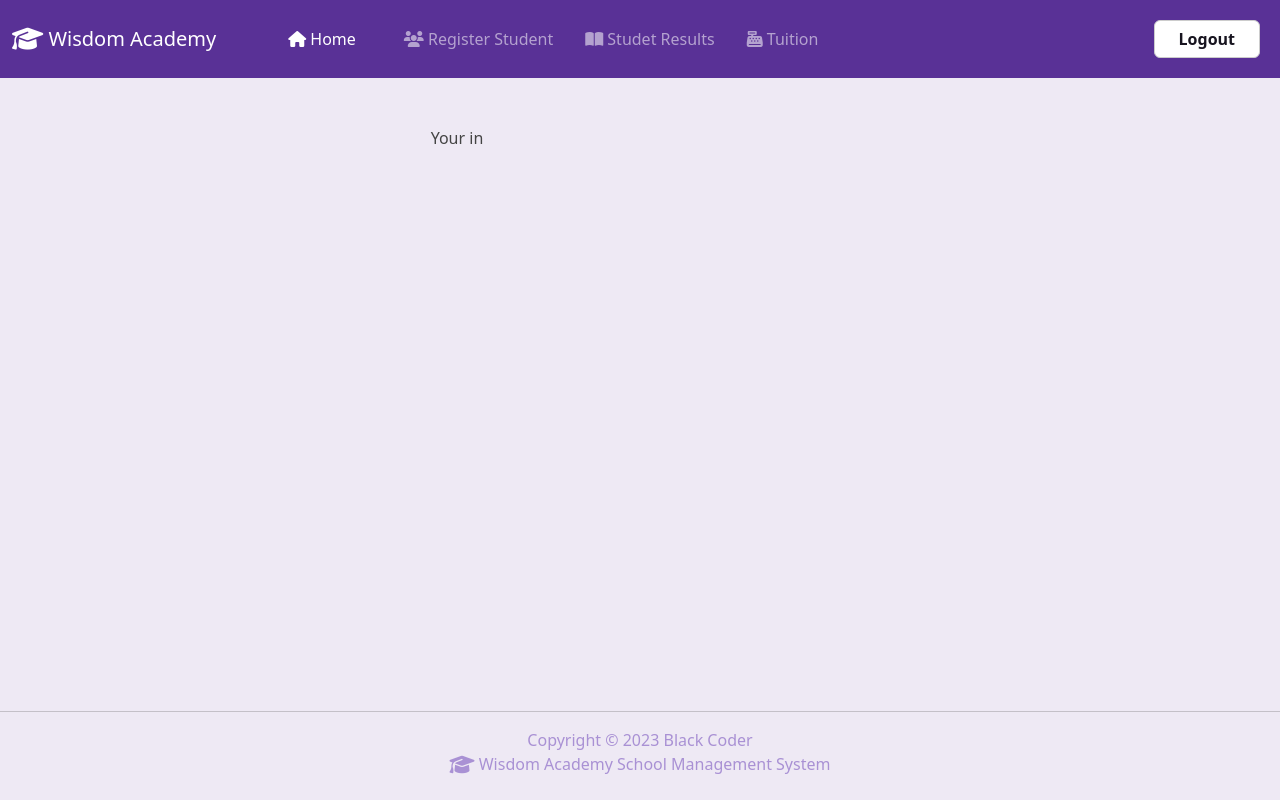
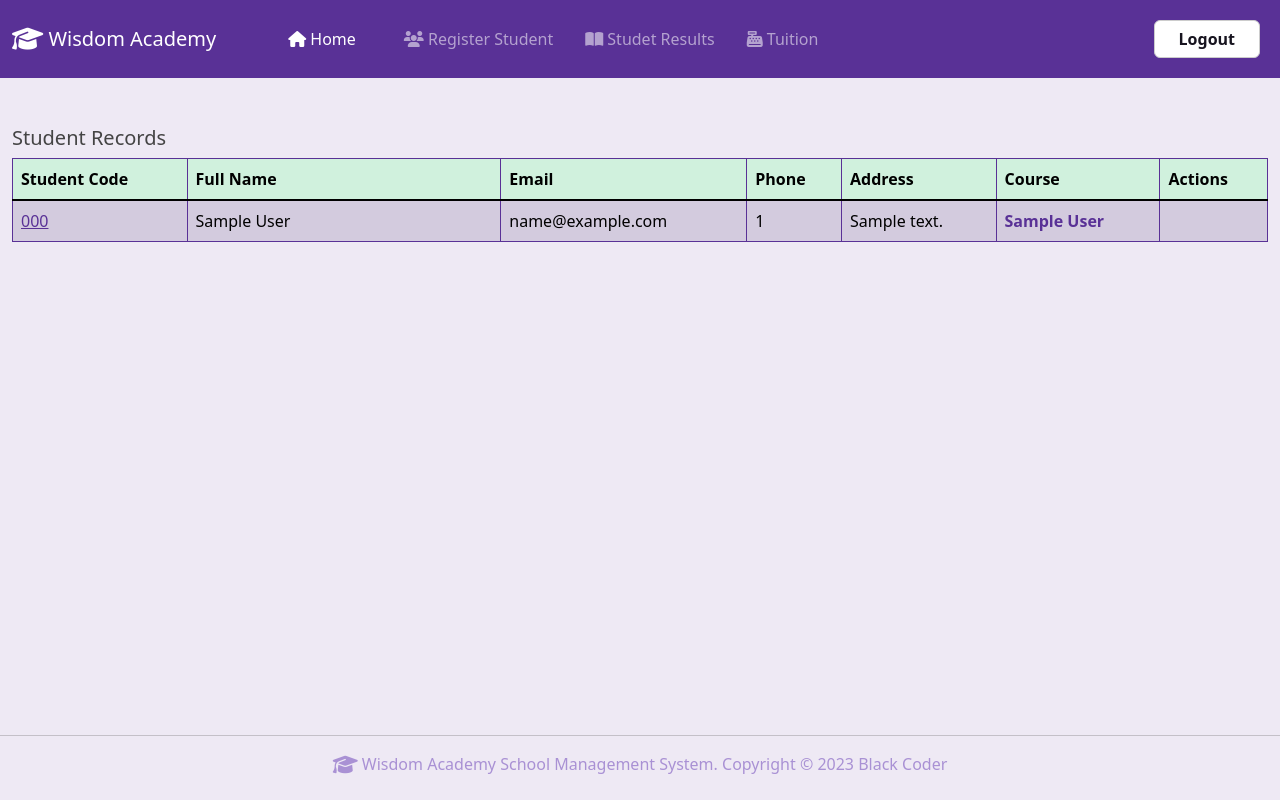
Before and after one commit to BlackCoder56/real_life_project, a Django app: page /home in a window 1280 px wide. Run offline with Django 4.2, Linux system fonts and the light colour scheme; a user stored in the database is signed in; tables that the repository leaves empty hold one stand-in row (values such as "Sample post"); some libraries are stand-ins or nearby versions.

Commit message:
Displaying student data on home page

```diff
--- a/students/templates/wisdom_academy/base.html
+++ b/students/templates/wisdom_academy/base.html
@@ -16,6 +16,9 @@
     <!---------------------- ENDNAVBAR---------------->
     <div class="container-fluid">
 
+        {% if user.is_authenticated %}
+
+        {% else %}
         {% if messages %}
         {% for message in messages %}
           <div class="alert alert-warning alert-dismissible fade show" role="alert">
@@ -24,6 +27,8 @@
           </div>
         {% endfor %}
         {% endif %}
+        {% endif %}
+
         {% block content %}
         {% endblock content %}
     </div>
@@ -32,10 +37,12 @@
         <hr >
         <div class="text-center text-secondary">
         <span>
-          Copyright &copy; <script>document.write(new Date().getFullYear())</script> Black Coder
-         <br>
-          <i class="fa-solid fa-graduation-cap fa-lg"></i>
-          Wisdom Academy  School Management System
+            <i class="fa-solid fa-graduation-cap fa-lg"></i>
+            Wisdom Academy  School Management System.
+              Copyright &copy; <script>document.write(new Date().getFullYear())</script> Black Coder
+             <br>
+
+
         </span>
         </div>
       </footer>
--- a/students/templates/wisdom_academy/home.html
+++ b/students/templates/wisdom_academy/home.html
@@ -1,12 +1,60 @@
 {% extends 'wisdom_academy/base.html' %}
 {% block content %}
-<div class="col-md-4 offset-md-4 my-5">
+<!-- offset-md-4
+table-bordered border-primary
+-->
     {% if user.is_authenticated %}
-    <!-- <form action="" method="post" autocomplete="autoff">
-        {% csrf_token %}
-    </form> -->
-    <p>Your in</p>
+    <div class="col-md-6  my-5"></div>
+    <h5>Student Records</h5>
+    <table class="table table-primary table-bordered border-primary table-hover table-striped">
+        <thead class="table-success border-primary">
+            <tr class="bg-primary">
+                <th scope="col">Student Code</th>
+                <th scope="col">Full Name</th>
+                <th scope="col">Email</th>
+                <th scope="col">Phone</th>
+                <th scope="col">Address</th>
+                <th scope="col">Course</th>
+                <th scope="col">Actions</th>
+            </tr>
+        </thead>
+        <tbody class="table-group-divider">
+            {% if students %}
+                {% for student in students %}
+                <tr>
+                    <td >
+                        <a href="#">{{ student.student_code }}</a>
+                    </td>
+                    <td class="w-25">
+                        {{ student.student_name }}
+                    </td>
+                    <td>
+                        {{ student.email }}
+                    </td>
+                    <td>
+                        {{ student.phone}}
+                    </td>
+                    <td >
+                        {{ student.address }}
+                    </td>
+                    <td>
+                        <strong class="text-primary align-text-middle">
+                            {{ student.course }}
+                        </strong>
+                    </td>
+                    <td>
+
+                    </td>
+                </tr>
+                {% endfor %}
+            {% endif %}
+        </tbody>
+    </table>
+
+
     {% else %}
+    <div class="col-md-4 offset-md-4 my-5">
+
     <h2 class="text-primary">
         <span>
             Login
--- a/students/templates/wisdom_academy/navbar.html
+++ b/students/templates/wisdom_academy/navbar.html
@@ -11,7 +11,7 @@
       <div class="collapse navbar-collapse" id="navbarColor01">
         <ul class="navbar-nav px-4 me-auto">
           <li class="nav-item">
-            <a class="nav-link active mx-4" href="{% url 'index' %}">
+            <a class="nav-link active mx-4" href="{% url 'home' %}">
                 <i class="fa-solid fa-house "></i>
                 Home
               <span class="visually-hidden">(current)</span>
--- a/students/views.py
+++ b/students/views.py
@@ -7,24 +7,26 @@ from . forms import StudentForm
 # Create your views here.
 def index(request):
     return render(request, 'index.html')
+# home view is views when logged in and it displays students in the system
+def home(request):
+    students = Student.objects.all()
+    if request.user.is_authenticated:
+        return render(request, 'wisdom_academy/home.html', {'students': students})
+    else:
+         if request.method == 'POST':
+            username = request.POST['username']
+            password = request.POST['password']
 
-def home(request):
+            user = authenticate(request, username=username, password=password)
 
-    if request.method == 'POST':
-        username = request.POST['username']
-        password = request.POST['password']
-
-        user = authenticate(request, username=username, password=password)
-
-        if user is not None:
-            login(request, user)
-            messages.success(request, 'You have successfully logged in!')
-            return redirect('home')
-        else:
-            messages.error(request, 'An error occurred please try again!')
-            return redirect('home')
-    else:
-         return render(request, 'wisdom_academy/home.html',{})
+            if user is not None:
+                login(request, user)
+                # messages.success(request, 'You have successfully logged in!')
+                return redirect('home')
+            else:
+                messages.error(request, 'An error occurred please try again!')
+                return redirect('home')
+    return render(request, 'wisdom_academy/home.html',{'students': students})
 
 
 def signout(request):
@@ -42,15 +44,20 @@ def student_registration_form(request):
     if request.user.is_authenticated:
         if form.is_valid():
             form.save()
-            messages.success(request, 'You have successfully Registered a Student!')
+            # messages.success(request, 'You have successfully Registered a Student!')
             return redirect('home')
         return render(request, 'wisdom_academy/student_registration.html',{'form':form})
     else:
         messages.success(request, 'An error occurred. Please try again!')
-        return redirect('home')
+        return redirect('student_registration')
 
     # return redirect('home')
     # return render(request, 'wisdom_academy/student_registration.html',{})
 
-def view_student(request):
-    pass
+# def view_student(request):
+#     if request.user.is_authenticated:
+#         students = Student.objects.all()
+#         return render(request, 'home.html', {'students': students})
+#     else:
+#         messages.success(request, 'You have to be logged to view students!')
+#         return redirect('home', {'students': students})
```
Also changed, not shown: students/templates/index.html (+38 -2 lines), students/templates/wisdom_academy/student_registration.html (+9 -8 lines).
